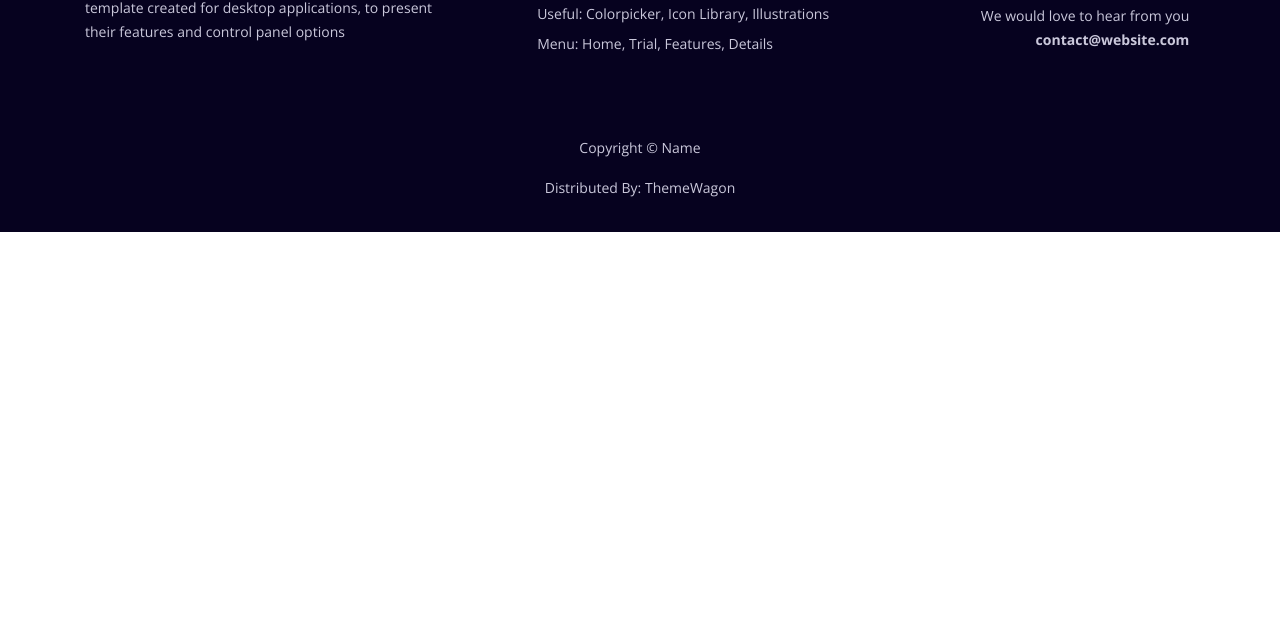
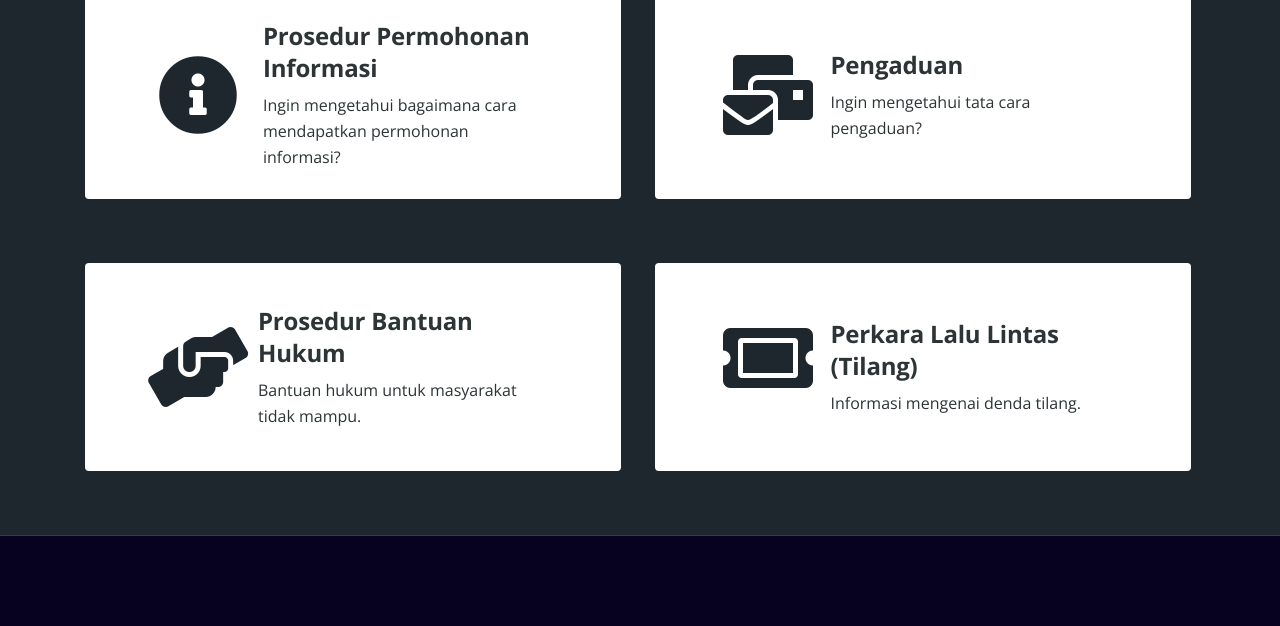
Before and after one commit to jmiryas/pn-pwt, a plain HTML site: page index.html in a window 1280 px wide. Shown: the part 1413-2039 px from the top of the page. Before the commit the page ends 1645 px from the top, so only its background shows below. Drawn offline with nearby package versions, Linux system fonts and the light colour scheme.

Commit message:
Add palayanan publik

```diff
--- a/css/styles.css
+++ b/css/styles.css
@@ -566,7 +566,8 @@ input[type='checkbox'] {
 	padding-bottom: 7.5rem;
 	/* background: linear-gradient(rgba(0, 0, 0, 0), rgba(0, 0, 0, 0)), url('../images/header-background.jpg') center center no-repeat; */
 	/* background-size: cover; */
-	background-color: #2d3436;
+	/* background-color: #2d3436; */
+	background-color: #1e272e;
 }
 
 .header .slider-container {
@@ -1146,18 +1147,21 @@ input[type='checkbox'] {
 /*********************/
 .basic-4 {
 	padding-top: 2rem;
-	padding-bottom: 5.375rem;
+	/* padding-bottom: 5.375rem; */
 }
 
 .basic-4 .resource-container {
 	margin-bottom: 4rem;
-	padding: 1.5rem 1.125rem 1.5rem 1.125rem;
+	/* padding: 1.5rem 1.125rem 1.5rem 1.125rem; */
+	padding: 1.5rem 1.125rem 1.5rem 1rem;
 	border-radius: 4px;
-	background-color: #3a3458;
+	/* background-color: #3a3458; */
+	background-color: white;
 }
 
 .basic-4 img {
-	margin-bottom: 1.75rem;
+	/* margin-bottom: 1.75rem; */
+	margin-bottom: 1rem;
 	border-radius: 0.25rem;
 }
 
--- a/index.html
+++ b/index.html
@@ -257,8 +257,8 @@
     <div id="details" class="basic-1">
         <div class="container">
             <div class="row align-items-center">
-                <div class="col-lg-6 col-xl-3">
-                    <img class="card-img-top" src="./images/logo.png" alt="alternative">
+                <div class="col-lg-3 col-xl-3">
+                    <img src="./images/logo.png" alt="Logo" style="width: 13rem; height: 13rem;">
                 </div>
 
                 <div class="col-lg-6 col-xl-9">
@@ -293,6 +293,100 @@
         </div>
     </div>
     <!-- end of details 1 -->
+
+    <div class="basic-4" style="background-color: #1e272e;">
+        <div class="container">
+            <div class="row text-center mb-4">
+                <div class="col-lg-12">
+                    <h2 class="h2-heading">Pelayanan Publik</h2>
+                    <p class="p-heading">Pelayanan Publik Pengadilan Negeri Purwokerto</p>
+                </div>
+            </div>
+
+            <div class="row">
+                <div class="col-lg-5">
+                    <div class="resource-container d-flex justify-content-center align-items-center"
+                        style="height: 13rem;">
+                        <div class="row align-items-center" style="margin: auto;">
+                            <div class="col-12 col-md-3 text-center">
+                                <i class="fas fa-info-circle" style="font-size: 5rem; color: #1e272e;"></i>
+                            </div>
+
+                            <div class="col-12 col-md-9">
+                                <div class="text-container">
+                                    <h4 style="color: #2d3436;">Prosedur Permohonan
+                                        Informasi</h4>
+                                    <p style="color: #2d3436;">Ingin mengetahui bagaimana cara mendapatkan permohonan
+                                        informasi?</p>
+                                </div>
+                            </div>
+                        </div>
+                    </div>
+                </div>
+
+                <div class="col-lg-1"></div>
+
+                <div class="col-lg-5">
+                    <div class="resource-container d-flex justify-content-center align-items-center"
+                        style="height: 13rem;">
+                        <div class="row align-items-center" style="margin: auto;">
+                            <div class="col-12 col-md-3 text-center">
+                                <i class="fas fa-mail-bulk" style="font-size: 5rem; color: #1e272e;"></i>
+                            </div>
+
+                            <div class="col-12 col-md-9">
+                                <div class="text-container">
+                                    <h4 style="color: #2d3436;">Pengaduan</h4>
+                                    <p style="color: #2d3436;">Ingin mengetahui tata cara pengaduan?</p>
+                                </div>
+                            </div>
+                        </div>
+                    </div>
+                </div>
+            </div>
+
+            <div class="row">
+                <div class="col-lg-5">
+                    <div class="resource-container d-flex justify-content-center align-items-center"
+                        style="height: 13rem;">
+                        <div class="row align-items-center" style="margin: auto;">
+                            <div class="col-12 col-lg-3 text-center">
+                                <i class="fas fa-hands-helping" style="font-size: 5rem; color: #1e272e;"></i>
+                            </div>
+
+                            <div class="col-12 col-md-9">
+                                <div class="text-container">
+                                    <h4 style="color: #2d3436;">Prosedur Bantuan Hukum</h4>
+                                    <p style="color: #2d3436;">Bantuan hukum untuk masyarakat tidak mampu.</p>
+                                </div>
+                            </div>
+                        </div>
+                    </div>
+                </div>
+
+                <div class="col-lg-1"></div>
+
+                <div class="col-lg-5">
+                    <div class="resource-container d-flex justify-content-center align-items-center"
+                        style="height: 13rem;">
+                        <div class="row">
+                            <div class="col-12 col-lg-3 text-center">
+                                <i class="fas fa-ticket-alt" style="font-size: 5rem; color: #1e272e;"></i>
+                            </div>
+
+                            <div class="col-12 col-md-9">
+                                <div class="text-container">
+                                    <h4 style="color: #2d3436;">Perkara Lalu Lintas
+                                        (Tilang)</h4>
+                                    <p style="color: #2d3436;">Informasi mengenai denda tilang.</p>
+                                </div>
+                            </div>
+                        </div>
+                    </div>
+                </div>
+            </div>
+        </div>
+    </div>
 
     <!-- Footer -->
     <div class="footer">
@@ -351,7 +445,6 @@
     </div> <!-- end of footer -->
     <!-- end of footer -->
 
-
     <!-- Copyright -->
     <div class="copyright">
         <div class="container">
@@ -368,7 +461,6 @@
     </div> <!-- end of copyright -->
     <!-- end of copyright -->
 
-
     <!-- Scripts -->
     <script src="js/jquery.min.js"></script> <!-- jQuery for Bootstrap's JavaScript plugins -->
     <script src="js/bootstrap.min.js"></script> <!-- Bootstrap framework -->
```
